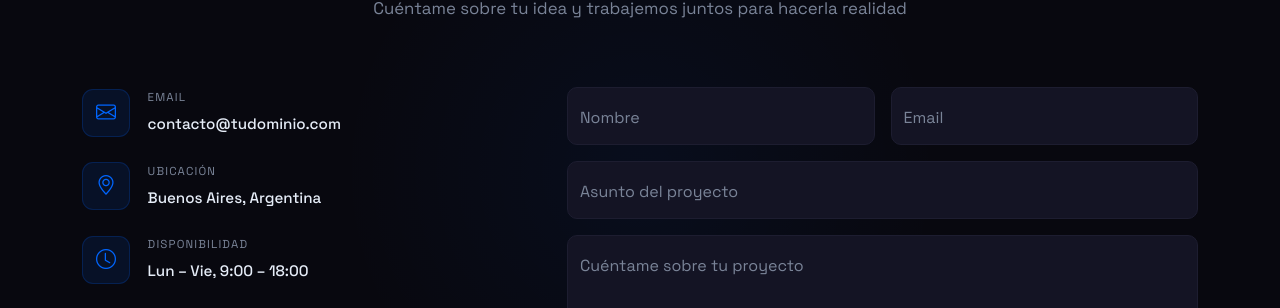
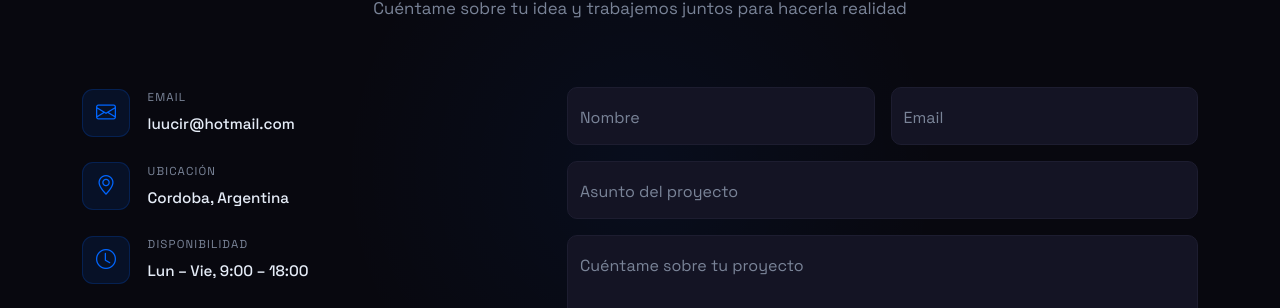
Before and after one commit to luciromero/luciromero.github.io, a Jekyll site: the page built from index.html, in a window 1280 px wide and 900 px high, scrolled down 4426 px. Shown: the part 171-479 px from the top of the window. Built offline with Jekyll 4.4.1, drawn with Linux system fonts in a browser that asks for light colours; some of the changed text lies outside the part shown.

Commit message:
arreglo de paths de imagenes y configuracion

```diff
--- a/_config.yml
+++ b/_config.yml
@@ -12,22 +12,22 @@
 # Si el repo se llama "tuusuario.github.io":
 #   url: "https://tuusuario.github.io"
 #   baseurl: ""
-url: "https://tuusuario.github.io"
+url: "https://luciromero.github.io"
 baseurl: ""
 
 # Autor
 author:
   name: "Luciana Romero"
   initials: "LR"
-  email: "contacto@tudominio.com"
-  location: "Buenos Aires, Argentina"
+  email: "luucir@hotmail.com"
+  location: "Cordoba, Argentina"
   bio: "Desarrolladora web Full Stack con pasión por crear experiencias digitales excepcionales"
 
 # Redes sociales
 social:
-  github: "tuusuario"
-  linkedin: "tuusuario"
-  twitter: "tuusuario"
+  github: "luciromero"
+  linkedin: "luciromero"
+  # twitter: "luciromero"
 
 # Servicios Web
 services_web:
```
Also changed, not shown: servicios/aplicaciones-web.md (+1 -1 lines), servicios/ecommerce.md (+1 -1 lines).
